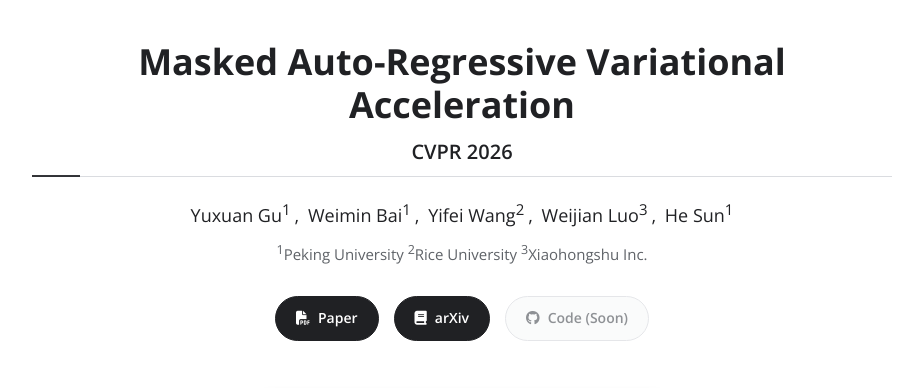
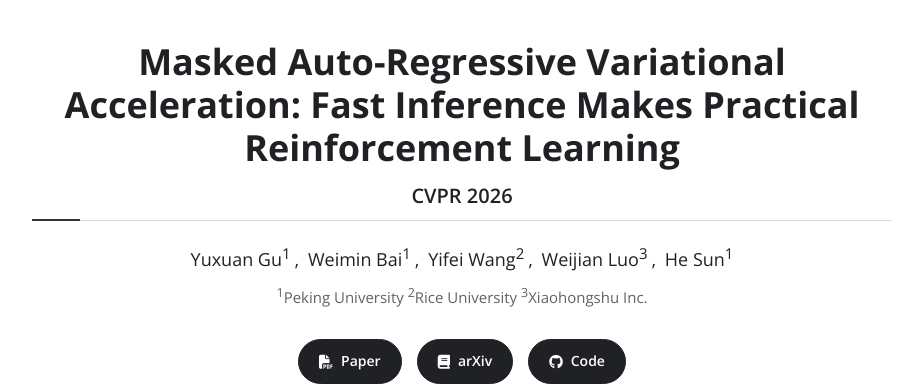
Before and after one commit to Godlikegu/MARVAL-RL-page, a website: page index.html in a window 1280 px wide. Shown: the top 388 px of the page, without its empty margins (178-1101 px from the left). Drawn offline with nearby package versions, Linux system fonts and the light colour scheme; grey boxes are pictures that could not be loaded.

Commit message:
add code url

```diff
--- a/index.html
+++ b/index.html
@@ -14,7 +14,7 @@
 <body>
   <div class="container">
     <header class="header">
-      <h1 class="title">Masked Auto-Regressive Variational Acceleration</h1>
+      <h1 class="title">Masked Auto-Regressive Variational Acceleration: Fast Inference Makes Practical Reinforcement Learning</h1>
       <h2 class="conference">CVPR 2026</h2>
 
       <div class="authors">
@@ -34,7 +34,7 @@
       <div class="links">
         <a href="https://arxiv.org/pdf/2511.15190.pdf" class="btn" target="_blank"><i class="fas fa-file-pdf"></i> Paper</a>
         <a href="https://arxiv.org/abs/2511.15190" class="btn" target="_blank"><i class="fas fa-book"></i> arXiv</a>
-        <a href="#" class="btn btn-disabled"><i class="fab fa-github"></i> Code (Soon)</a>
+        <a href="https://github.com/Godlikegu/MARVAL-RL" class="btn" target="_blank"><i class="fab fa-github"></i> Code </a>
       </div>
     </header>
 
```
